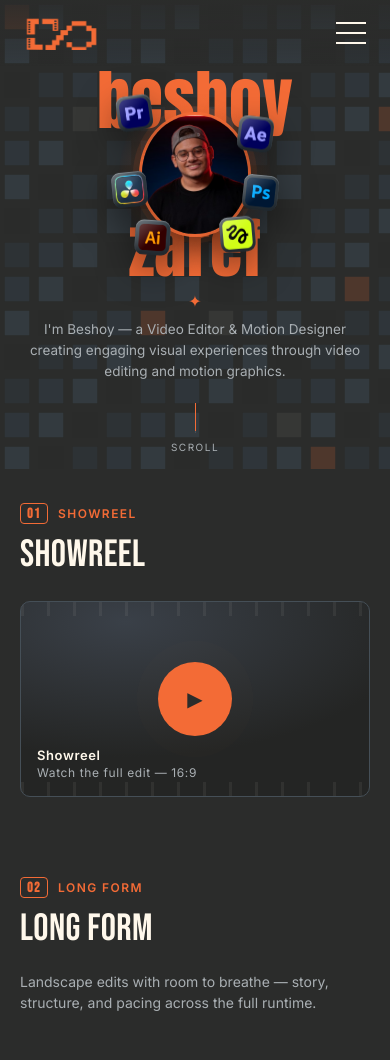
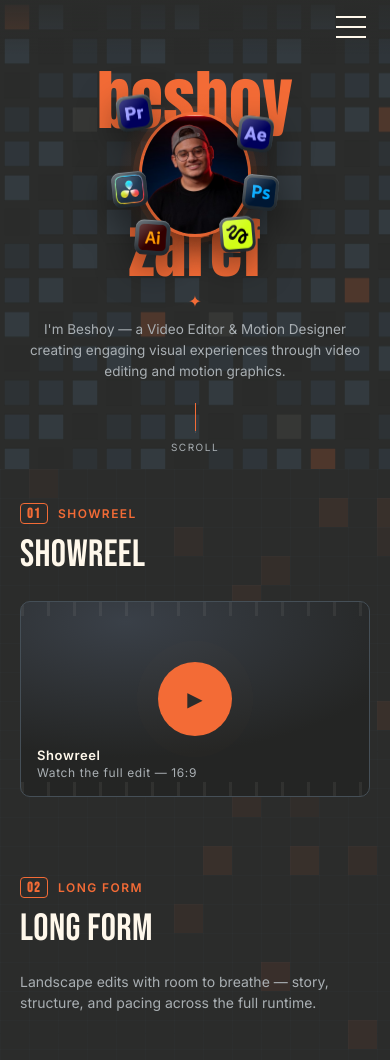
Before and after one commit to beshoy12zaref-collab/Portfolio, a plain HTML site: page index.html in a window 390 px wide. Shown: the top 1060 px of the page. Drawn offline with nearby package versions, Linux system fonts and the light colour scheme; no server answers; animation ran at ten frames a second.

Commit message:
Add files via upload

```diff
--- a/assets/css/style.css
+++ b/assets/css/style.css
@@ -25,8 +25,7 @@ section{padding:110px 0;}
 @media (max-width:640px){ section{padding:70px 0;} .wrap{padding:0 20px;} }
 
 /* NAV */
-nav{position:fixed; top:0; left:0; right:0; z-index:50; padding:16px 24px; display:flex; justify-content:space-between; align-items:center; padding-top:calc(16px + env(safe-area-inset-top,0px)); background:linear-gradient(to bottom, rgba(43,44,43,.85), transparent);}
-.nav-logo{height:34px; width:auto;}
+nav{position:fixed; top:0; left:0; right:0; z-index:50; padding:16px 24px; display:flex; justify-content:flex-end; align-items:center; padding-top:calc(16px + env(safe-area-inset-top,0px)); background:linear-gradient(to bottom, rgba(43,44,43,.85), transparent);}
 .navlinks{display:flex; gap:28px; font-size:14px; color:var(--fg);}
 .navlinks a{opacity:.85; transition:opacity .2s;}
 .navlinks a:hover{opacity:1;}
@@ -418,6 +417,70 @@ footer{padding:34px 0 calc(34px + env(safe-area-inset-bottom,0px)); border-top:1
   }
 }
 
+/* ================================================================
+   INTERACTIVE GRID BACKGROUND — Showreel/Long Form/Reels (continuous) + Contact
+   Purely decorative square-grid background drawn by assets/js/interactive-grid.js
+   on <canvas> elements placed behind the content. Applies only to
+   `.interactive-grid-section` (added in index.html): the #gridSurface wrapper
+   that spans Showreel + Long Form + Reels as ONE continuous grid surface, and
+   the separate #contact section — never the Hero (which keeps its own
+   #pixelCanvas), AI Skills, About, the modal, nav, or the admin dashboard.
+
+   Showreel/Long Form/Reels intentionally share a single wrapper (#gridSurface)
+   and a single canvas sized to that wrapper's full height, so the grid lines
+   and seeded orange cells are drawn once across all three sections with no
+   per-section restart — this is what removes the seam at each section
+   boundary. #contact stays spatially separate (other panels sit between it
+   and Reels) but uses the same cell size/seeding/opacity values.
+
+   Stacking: `isolation:isolate` opens a fresh stacking context; the canvas
+   sits at z-index:-1 inside that context (behind the auto-stacked content)
+   and `.wrap` is lifted to z-index:1 to make that explicit. The canvas itself
+   is `position:absolute; inset:0` so it never changes layout size, and
+   `pointer-events:none` so it can never intercept clicks/taps/scroll — every
+   button, link, card and the Reels carousel underneath remain fully
+   interactive.
+
+   A CSS-only static grid (faint lines + a handful of fixed faint orange
+   squares, same subtlety as the canvas version) is the base layer for when
+   canvas is unavailable or JS fails; assets/js/interactive-grid.js adds
+   `.grid-js-ready` once it successfully starts drawing, which hides this
+   fallback so the two never show at once. */
+.interactive-grid-section{
+  position:relative;
+  isolation:isolate;
+  background-repeat:repeat, repeat, no-repeat, no-repeat, no-repeat, no-repeat, no-repeat;
+  background-image:
+    repeating-linear-gradient(to right, rgba(69,79,87,.08) 0 1px, transparent 1px 37px),
+    repeating-linear-gradient(to bottom, rgba(69,79,87,.08) 0 1px, transparent 1px 37px),
+    linear-gradient(rgba(243,107,54,.05), rgba(243,107,54,.05)),
+    linear-gradient(rgba(243,107,54,.04), rgba(243,107,54,.04)),
+    linear-gradient(rgba(243,107,54,.06), rgba(243,107,54,.06)),
+    linear-gradient(rgba(243,107,54,.03), rgba(243,107,54,.03)),
+    linear-gradient(rgba(243,107,54,.04), rgba(243,107,54,.04));
+  background-size:37px 37px, 37px 37px, 37px 37px, 37px 37px, 37px 37px, 37px 37px, 37px 37px;
+  background-position:
+    0 0, 0 0,
+    118px 74px, 340px 222px, 559px 37px, 812px 296px, 970px 148px;
+}
+.interactive-grid-section.grid-js-ready{ background-image:none; }
+.interactive-grid-section .wrap{ position:relative; z-index:1; }
+.interactive-grid-canvas{
+  position:absolute; inset:0; width:100%; height:100%;
+  z-index:-1; pointer-events:none; display:block;
+}
+@media (max-width:640px){
+  .interactive-grid-section{
+    background-size:29px 29px, 29px 29px, 29px 29px, 29px 29px, 29px 29px, 29px 29px, 29px 29px;
+    background-position:
+      0 0, 0 0,
+      58px 116px, 203px 29px, 319px 174px, 87px 261px, 261px 58px;
+  }
+}
+@media (prefers-reduced-motion: reduce){
+  .interactive-grid-canvas{ transition:none; }
+}
+
 /* JS-measured mobile video box. Kept last so it wins over legacy modal rules. */
 @media (max-width: 640px) {
   .modal-box.mobile-video-fit {
--- /dev/null
+++ b/assets/js/interactive-grid.js
@@ -0,0 +1,341 @@
+/* ================================================================
+   INTERACTIVE GRID BACKGROUND
+   Adds a subtle, non-interactive square-grid canvas behind the dark
+   surfaces listed in SURFACES: a single continuous surface spanning
+   #showreel + #longform + #reels (via the #gridSurface wrapper in
+   index.html, so the grid reads as one unbroken surface with no seam
+   at the section boundaries), and a separate #contact surface.
+   Follows the same conventions as the Hero's #pixelCanvas IIFE in
+   script.js (tile-based draw loop, IntersectionObserver start/stop,
+   prefers-reduced-motion check) but is otherwise fully independent of it —
+   the Hero keeps its own canvas/background untouched.
+
+   The canvas is purely decorative: it is `position:absolute; inset:0` (it
+   never changes layout/size) and `pointer-events:none` (CSS, see
+   style.css), so nothing here can ever intercept a click, tap, or scroll —
+   the Reels carousel's native touch-scroll and every button/link/card in
+   these sections behave exactly as before.
+   ================================================================ */
+(function(){
+  'use strict';
+
+  // Each entry's `id` is the element the canvas is sized to and painted
+  // into (for the first entry, #gridSurface — a wrapper spanning Showreel
+  // through Reels — so one canvas covers all three with no per-section
+  // restart of the grid origin, seed, or animation clock). `seed` namespaces
+  // the deterministic random pattern.
+  var SURFACES = [
+    {id: 'gridSurface', seed: 'grid-surface'},
+    {id: 'contact', seed: 'contact'}
+  ];
+  var MOBILE_BP = 640;
+  var DPR_CAP = 1.5;
+
+  // Tuning (calm/quiet background texture, not a visible effect):
+  var GRID_LINE_ALPHA = 0.08;         // 6-10% dark grey grid lines
+  var IDLE_ALPHA_MIN = 0.03;          // idle seeded orange cells: 3-7%
+  var IDLE_ALPHA_MAX = 0.07;
+  var ACTIVE_ALPHA_MAX = 0.16;        // closest cell to pointer: ~14-18%
+  var INTERACT_RADIUS = 75;           // px, within the 60-90px range
+  var FADE_IN_K = 0.08;               // per-frame lerp factor, ~600-700ms to settle
+  var FADE_OUT_K = 0.04;              // per-frame lerp factor, ~1200-1400ms to settle
+  var LIFT_EPSILON = 0.004;
+
+  var reduceMotionQuery = window.matchMedia('(prefers-reduced-motion: reduce)');
+  var isTouch = window.matchMedia('(hover: none)').matches;
+
+  /* ---- deterministic seeded pattern -----------------------------------
+     A tiny string hash (FNV-1a) feeds a tiny seeded PRNG (mulberry32) so the
+     sparse orange cells are a pure function of (surface seed, cell x, cell y)
+     — the same cells every reload/resize, never reshuffled at random. */
+  function hashSeed(str){
+    var h = 2166136261;
+    for(var i = 0; i < str.length; i++){
+      h ^= str.charCodeAt(i);
+      h = (h + ((h << 1) + (h << 4) + (h << 7) + (h << 8) + (h << 24))) | 0;
+    }
+    return h >>> 0;
+  }
+  function mulberry32(seed){
+    return function(){
+      seed |= 0; seed = (seed + 0x6D2B79F5) | 0;
+      var t = Math.imul(seed ^ (seed >>> 15), 1 | seed);
+      t = (t + Math.imul(t ^ (t >>> 7), 61 | t)) ^ t;
+      return ((t ^ (t >>> 14)) >>> 0) / 4294967296;
+    };
+  }
+  function cellRandom(seedNs, cx, cy){
+    return mulberry32(hashSeed(seedNs + ':' + cx + ',' + cy))();
+  }
+
+  function isMobileWidth(){
+    return window.matchMedia('(max-width:' + MOBILE_BP + 'px)').matches;
+  }
+
+  /* ---- one coordinated rAF loop for every surface's canvas -------------- */
+  var controllers = [];
+  var rafId = null;
+  var loopRunning = false;
+
+  function tick(){
+    rafId = null;
+    if(document.visibilityState === 'hidden'){ loopRunning = false; return; }
+    var anyVisible = false;
+    for(var i = 0; i < controllers.length; i++){
+      var c = controllers[i];
+      if(c.visible){ anyVisible = true; c.update(); }
+    }
+    if(anyVisible){
+      rafId = requestAnimationFrame(tick);
+    } else {
+      loopRunning = false;
+    }
+  }
+  function ensureLoop(){
+    if(loopRunning || reduceMotionQuery.matches) return;
+    loopRunning = true;
+    rafId = requestAnimationFrame(tick);
+  }
+  document.addEventListener('visibilitychange', function(){
+    if(document.visibilityState === 'visible') ensureLoop();
+  });
+
+  /* ---- resize: rAF-debounced, never raw high-frequency resize events --- */
+  var resizeScheduled = false;
+  function onResize(){
+    if(resizeScheduled) return;
+    resizeScheduled = true;
+    requestAnimationFrame(function(){
+      resizeScheduled = false;
+      for(var i = 0; i < controllers.length; i++) controllers[i].build();
+    });
+  }
+  window.addEventListener('resize', onResize);
+
+  // No scroll listener: per the current spec the grid must never animate or
+  // shift during normal page scrolling (the static layer is simply redrawn
+  // as-is by the rAF loop while visible; scroll position never feeds it).
+
+  function createController(surfaceEl, seedNs){
+    var reduced = reduceMotionQuery.matches;
+    var canvas = document.createElement('canvas');
+    canvas.className = 'interactive-grid-canvas';
+    canvas.setAttribute('aria-hidden', 'true');
+    surfaceEl.insertBefore(canvas, surfaceEl.firstChild);
+    if(!canvas.getContext) return null; // CSS-only fallback grid stays visible
+    var ctx = canvas.getContext('2d');
+    if(!ctx) return null;
+
+    var staticLayer = document.createElement('canvas');
+    var staticCtx = staticLayer.getContext('2d');
+
+    var cssW = 0, cssH = 0, dpr = 1, cellSize = 37, cols = 0, rows = 0;
+    var seedCells = [];        // sparse deterministic faint-orange cells
+    var liveCells = new Map(); // key -> {lift} for cells near the pointer, fading
+    var mouse = {x: -9999, y: -9999};
+    var frameCount = 0;
+
+    function build(){
+      var rect = surfaceEl.getBoundingClientRect();
+      cssW = Math.max(1, Math.round(rect.width));
+      cssH = Math.max(1, Math.round(rect.height));
+      dpr = Math.min(window.devicePixelRatio || 1, DPR_CAP);
+      cellSize = isMobileWidth() ? 29 : 37;
+
+      canvas.width = Math.round(cssW * dpr);
+      canvas.height = Math.round(cssH * dpr);
+      canvas.style.width = cssW + 'px';
+      canvas.style.height = cssH + 'px';
+      ctx.setTransform(dpr, 0, 0, dpr, 0, 0);
+
+      staticLayer.width = canvas.width;
+      staticLayer.height = canvas.height;
+      staticCtx.setTransform(dpr, 0, 0, dpr, 0, 0);
+
+      cols = Math.ceil(cssW / cellSize) + 1;
+      rows = Math.ceil(cssH / cellSize) + 1;
+
+      // Because this canvas spans the full continuous surface (all of
+      // Showreel+Long Form+Reels for the main surface), the grid origin,
+      // row/col indices and seeded random draw below are computed exactly
+      // once across the whole height — there is no per-section reset, so
+      // lines and orange cells never jump or duplicate at a boundary.
+      seedCells = [];
+      for(var y = 0; y < rows; y++){
+        for(var x = 0; x < cols; x++){
+          var r = cellRandom(seedNs, x, y);
+          if(r < 0.055){
+            seedCells.push({x: x, y: y, alpha: IDLE_ALPHA_MIN + (r / 0.055) * (IDLE_ALPHA_MAX - IDLE_ALPHA_MIN)});
+          }
+        }
+      }
+      drawStaticLayer();
+      renderStaticOnly(); // keep something correct on screen even if the loop is paused
+    }
+
+    function drawStaticLayer(){
+      staticCtx.clearRect(0, 0, cssW, cssH);
+      staticCtx.strokeStyle = 'rgba(69,79,87,' + GRID_LINE_ALPHA + ')';
+      staticCtx.lineWidth = 1;
+      staticCtx.beginPath();
+      for(var x = 0; x <= cols; x++){
+        var px = Math.round(x * cellSize) + 0.5;
+        staticCtx.moveTo(px, 0);
+        staticCtx.lineTo(px, cssH);
+      }
+      for(var y = 0; y <= rows; y++){
+        var py = Math.round(y * cellSize) + 0.5;
+        staticCtx.moveTo(0, py);
+        staticCtx.lineTo(cssW, py);
+      }
+      staticCtx.stroke();
+
+      staticCtx.fillStyle = '#F36B36';
+      for(var i = 0; i < seedCells.length; i++){
+        var c = seedCells[i];
+        staticCtx.globalAlpha = c.alpha;
+        staticCtx.fillRect(c.x * cellSize, c.y * cellSize, cellSize, cellSize);
+      }
+      staticCtx.globalAlpha = 1;
+    }
+
+    function renderStaticOnly(){
+      ctx.clearRect(0, 0, cssW, cssH);
+      ctx.drawImage(staticLayer, 0, 0, cssW, cssH);
+    }
+
+    // Pointer-follow highlight (desktop only, and only outside reduced-motion).
+    function onPointerMove(e){
+      var r = surfaceEl.getBoundingClientRect();
+      mouse.x = e.clientX - r.left;
+      mouse.y = e.clientY - r.top;
+    }
+    function onPointerLeave(){ mouse.x = -9999; mouse.y = -9999; }
+
+    // Optional, minimal tap reaction (mobile): a single tap sets the pointer
+    // point once, then it is cleared almost immediately so the cells simply
+    // ease back to idle over the slow fade-out — no continuous touch-follow,
+    // and touchmove is intentionally NOT listened to, so dragging a finger
+    // (scrolling, or working the Reels carousel) never feeds this and never
+    // does any per-frame work during that gesture.
+    var touchDecayTimer = null;
+    function onTouchStart(e){
+      if(!e.touches || !e.touches.length) return;
+      var t = e.touches[0];
+      var r = surfaceEl.getBoundingClientRect();
+      mouse.x = t.clientX - r.left;
+      mouse.y = t.clientY - r.top;
+      if(touchDecayTimer) clearTimeout(touchDecayTimer);
+      touchDecayTimer = setTimeout(function(){ mouse.x = -9999; mouse.y = -9999; }, 120);
+    }
+
+    function update(){
+      frameCount++;
+      if(isTouch && (frameCount % 2 !== 0)) return; // calmer/lower frame rate on touch
+
+      var radius = INTERACT_RADIUS;
+      var radiusSq = radius * radius;
+
+      // Only touch cells that could plausibly be near the pointer/touch point,
+      // rather than scanning the whole grid every frame. This also keeps the
+      // reaction confined to roughly the nearest 1-2 rings around the pointer.
+      if(mouse.x > -1000){
+        var minX = Math.max(0, Math.floor((mouse.x - radius) / cellSize));
+        var maxX = Math.min(cols, Math.ceil((mouse.x + radius) / cellSize));
+        var minY = Math.max(0, Math.floor((mouse.y - radius) / cellSize));
+        var maxY = Math.min(rows, Math.ceil((mouse.y + radius) / cellSize));
+        for(var y = minY; y <= maxY; y++){
+          for(var x = minX; x <= maxX; x++){
+            var cx = x * cellSize + cellSize / 2;
+            var cy = y * cellSize + cellSize / 2;
+            var dx = cx - mouse.x, dy = cy - mouse.y;
+            var distSq = dx * dx + dy * dy;
+            if(distSq < radiusSq){
+              var key = x + ',' + y;
+              var cell = liveCells.get(key);
+              if(!cell){ cell = {lift: 0}; liveCells.set(key, cell); }
+              cell.target = 1 - Math.sqrt(distSq) / radius;
+            }
+          }
+        }
+      }
+
+      ctx.clearRect(0, 0, cssW, cssH);
+      ctx.drawImage(staticLayer, 0, 0, cssW, cssH);
+
+      var toDelete = [];
+      liveCells.forEach(function(cell, key){
+        var target = cell.target || 0;
+        cell.target = 0; // consumed; re-set above next frame if still in range
+        // Smooth, never-instant interpolation: a faster lerp while rising
+        // toward the target (fade-in, ~600-700ms to settle) and a slower one
+        // while easing back down (fade-out, ~1200-1400ms) — cells emerge
+        // gently and settle back slowly, never blink or jump.
+        var k = target > cell.lift ? FADE_IN_K : FADE_OUT_K;
+        cell.lift += (target - cell.lift) * k;
+        if(cell.lift < LIFT_EPSILON && target === 0){
+          toDelete.push(key);
+          return;
+        }
+        var parts = key.split(',');
+        var gx = +parts[0], gy = +parts[1];
+        // No scale/pulse/flash: cells only fade opacity in place, fixed size.
+        ctx.globalAlpha = Math.max(0, Math.min(ACTIVE_ALPHA_MAX, ACTIVE_ALPHA_MAX * cell.lift));
+        ctx.fillStyle = '#F36B36';
+        ctx.fillRect(gx * cellSize, gy * cellSize, cellSize, cellSize);
+      });
+      ctx.globalAlpha = 1;
+      for(var i = 0; i < toDelete.length; i++) liveCells.delete(toDelete[i]);
+    }
+
+    var controller = {
+      visible: false,
+      build: build,
+      update: update
+    };
+
+    var io = new IntersectionObserver(function(entries){
+      entries.forEach(function(entry){
+        controller.visible = entry.isIntersecting;
+        if(entry.isIntersecting){
+          if(reduced){ renderStaticOnly(); }
+          else { ensureLoop(); }
+        }
+      });
+    }, {threshold: 0});
+    io.observe(surfaceEl);
+
+    build();
+    surfaceEl.classList.add('grid-js-ready');
+
+    if(reduced){
+      // Static render only: no pointer-follow, no scale pulsing, no fades —
+      // idle opacities only, fully static.
+      renderStaticOnly();
+    } else if(!isTouch){
+      surfaceEl.addEventListener('mousemove', onPointerMove);
+      surfaceEl.addEventListener('mouseleave', onPointerLeave);
+    } else {
+      // Touch: tap-only, static otherwise (see onTouchStart comment above).
+      surfaceEl.addEventListener('touchstart', onTouchStart, {passive: true});
+    }
+
+    return controller;
+  }
+
+  function init(){
+    SURFACES.forEach(function(s){
+      var surfaceEl = document.getElementById(s.id);
+      if(!surfaceEl) return;
+      surfaceEl.classList.add('interactive-grid-section');
+      var c = createController(surfaceEl, s.seed);
+      if(c) controllers.push(c);
+    });
+  }
+
+  if(document.readyState === 'loading'){
+    document.addEventListener('DOMContentLoaded', init);
+  } else {
+    init();
+  }
+})();
--- a/index.html
+++ b/index.html
@@ -8,12 +8,11 @@
 <link rel="preconnect" href="https://fonts.gstatic.com" crossorigin>
 <link href="https://fonts.googleapis.com/css2?family=Anton&family=Bebas+Neue&family=Inter:wght@400;500;600;700&display=swap" rel="stylesheet">
 <script>document.documentElement.classList.add('js');</script>
-<link rel="stylesheet" href="./assets/css/style.css?v=15-mobile-video-fix">
+<link rel="stylesheet" href="./assets/css/style.css?v=17-grid-refine">
 </head>
 <body>
 
 <nav>
-  <a href="#top" aria-label="Home"><img class="nav-logo" src="./assets/icons/logo-nav.png" alt="INFINITY FRAME logo"></a>
   <div class="navlinks">
     <a href="#longform">Long Form</a><a href="#reels">Reels</a><a href="#ai-skills">AI Skills</a><a href="#about">About</a><a href="#contact">Contact</a>
   </div>
@@ -43,6 +42,7 @@
   <div class="scrolldown"><div class="track"></div><span>SCROLL</span></div>
 </section>
 
+<div id="gridSurface">
 <section id="showreel">
   <div class="wrap">
     <div class="shead rv">
@@ -195,6 +195,7 @@
     </div>
   </div>
 </section>
+</div>
 
 <section id="ai-skills" class="panel-cream">
   <div class="wrap">
@@ -281,5 +282,6 @@
 <script src="./assets/js/supabase-config.js?v=15-mobile-video-fix"></script>
 <script src="./assets/js/portfolio-data.js?v=15-mobile-video-fix"></script>
 <script src="./assets/js/analytics.js?v=15-mobile-video-fix"></script>
+<script src="./assets/js/interactive-grid.js?v=17-grid-refine"></script>
 </body>
 </html>
```
Also changed, not shown: 1 other file.
